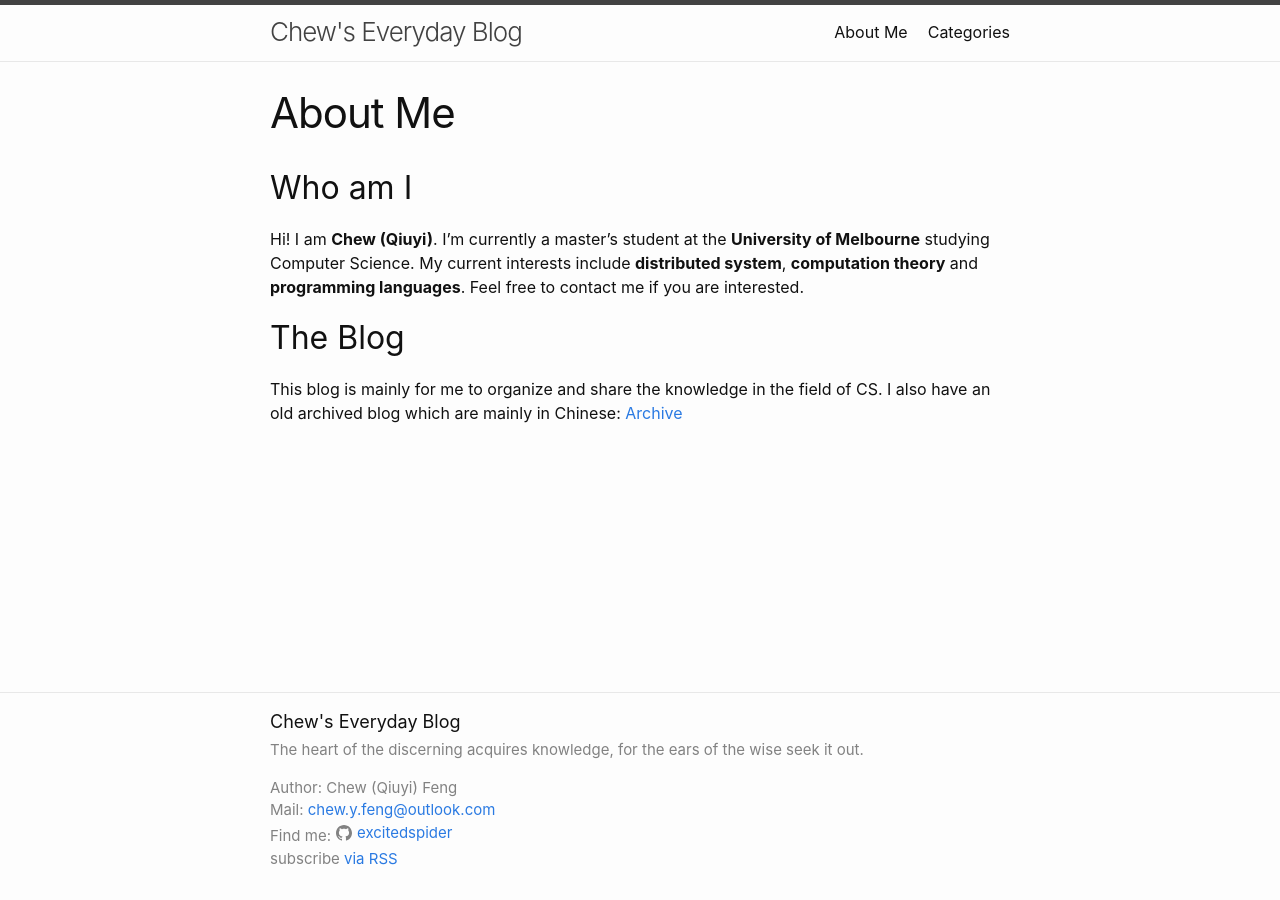
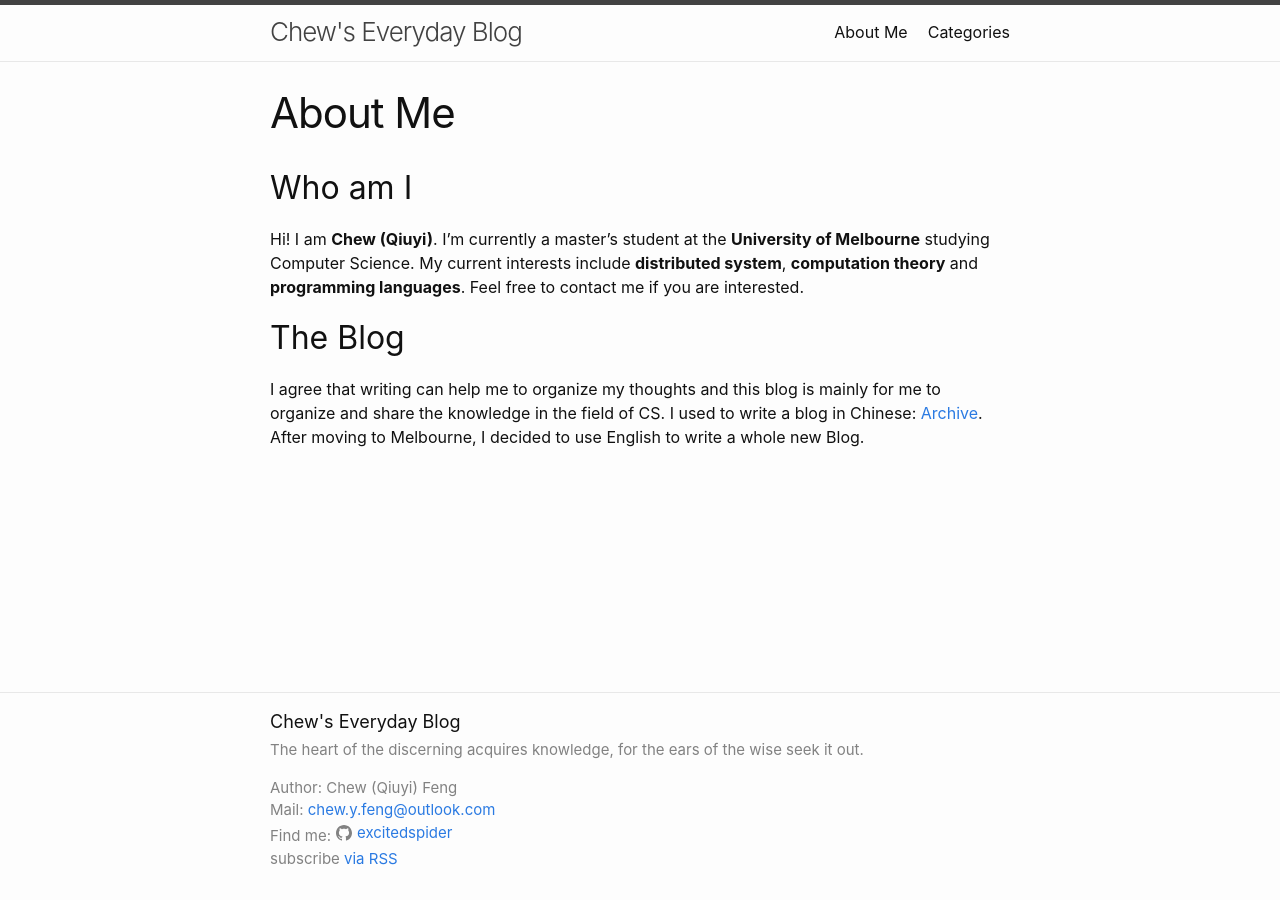
Before and after one commit to ZCLuuuu/zcluuuu.github.io, a Jekyll site: the page built from about.markdown, in a window 1280 px wide. Built offline with Jekyll 4.4.1, drawn with Linux system fonts in a browser that asks for light colours.

Commit message:
fix: about

```diff
--- a/about.markdown
+++ b/about.markdown
@@ -10,4 +10,4 @@ Hi! I am **Chew (Qiuyi)**. I'm currently a master's student at the **University
 
 ## The Blog
 
-This blog is mainly for me to organize and share the knowledge in the field of CS. I also have an old archived blog which are mainly in Chinese: [Archive](https://excitedspider.github.io/archive.excitedspider.github.io/)
+I agree that writing can help me to organize my thoughts and this blog is mainly for me to organize and share the knowledge in the field of CS. I used to write a blog in Chinese: [Archive](https://excitedspider.github.io/archive.excitedspider.github.io/). After moving to Melbourne, I decided to use English to write a whole new Blog.
```
